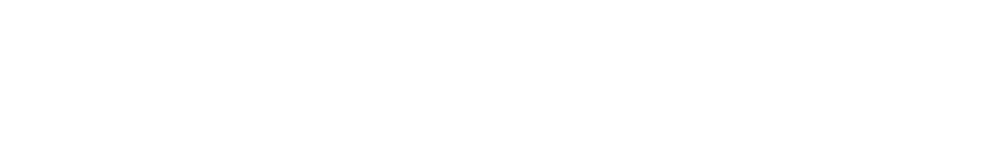
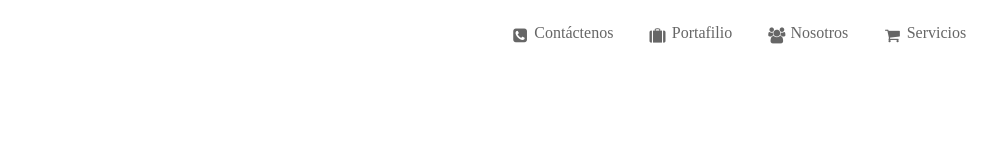
Before and after one commit to juan-gutierrez07/Navbar-Geinsoft, a plain HTML site: page index.html in a window 1280 px wide. Shown: the full height of the page, 277-1280 px from the left. Drawn offline with Linux system fonts and the light colour scheme.

Commit message:
Navbar casi terminado

```diff
--- a/css/menu.css
+++ b/css/menu.css
@@ -17,18 +17,18 @@ header label{
     left: -25px;
     width: 120%;
     height: 100vh;
-    background: #0071bc;
+    background: #5485E8;
     display: block;
     color: white;
     height: 50px;
     text-decoration: none;
     padding: 15px;
-    border-bottom: 1px solid rgba(255, 255,255, 0.5);
+    border-bottom: 1px solid rgba(255, 255,255, 0.2);
     transition: all 0.5s;
     transform: translateX(-100%);
 }
 .Navbar #opciones:hover{
-    background: #E1EAFA;
+    background:#B5C9EB;
 }
 #menu-bar:checked ~.Navbar #opciones{
     transform: translateX(0%);
@@ -46,10 +46,12 @@ header label{
         transform: translateX(0%);
         float: right;
         display: flex;
-        background: transparent;
         border:none;
+        background:transparent;
+        color: #666666;
 
     }
+
     header label{
         display: none;
     }
--- a/index.html
+++ b/index.html
@@ -16,10 +16,10 @@
             <label class="icon-menu" for="menu-bar"></label>
             <nav class="Navbar">
             <a class="navbar-logo"><img src="Source/LogoFinal.png"  height="70" alt=""></a>
-            <a id="opciones" href="">Servicios</a>
-            <a id="opciones" href="">Nosotros</a>
-            <a id="opciones" href="">Portafilio</a>
-            <a id="opciones" href="">Contáctenos</a>
+            <a id="opciones" href=""><span class="icon-basket" for="service-icon"></span>Servicios</a>
+            <a id="opciones" href=""><span class="icon-users" for="we-icon"></span>Nosotros</a>
+            <a id="opciones" href=""><span class="icon-suitcase"for="pf-icon"></span>Portafilio</a>
+            <a id="opciones" href=""><span class="icon-phone-squared" for="contact-icon"></span>Contáctenos</a>
             </nav>
         </div>
     </header>
```
